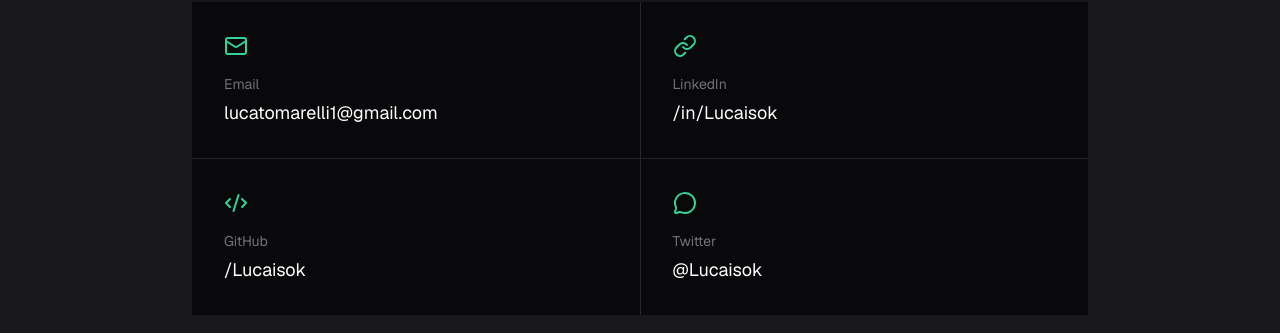
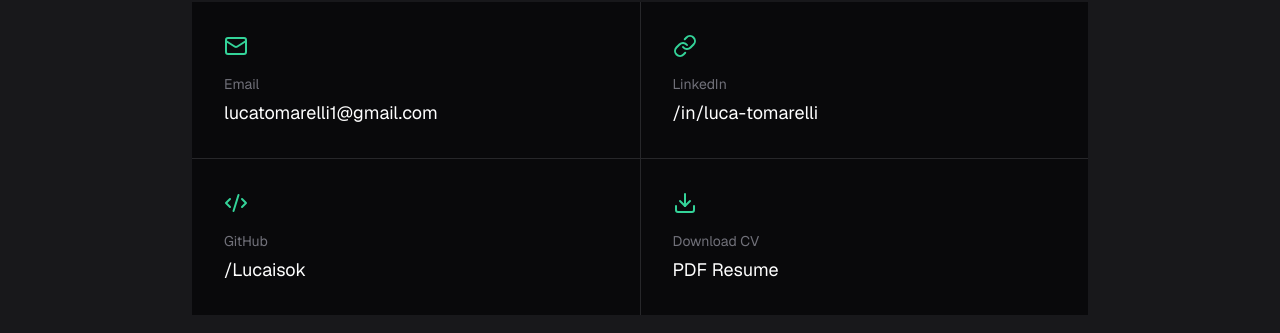
Before and after one commit to Lucaisok/portfolio, a Next.js app: page /contact in a window 1280 px wide. Shown: the part 415-748 px from the top of the page. Built offline with nearby package versions, Linux system fonts and the light colour scheme; no server answers.

Commit message:
download resume

```diff
--- a/src/components/Contact/ContactsSection/ContactsCard.tsx
+++ b/src/components/Contact/ContactsSection/ContactsCard.tsx
@@ -10,12 +10,14 @@
 
 export const ContactsCard = ({ contact, index }: ContactsCardProps) => {
     const Icon = contact.icon;
+    const isExternalLink = !contact.download && contact.href.startsWith('http');
 
     return <motion.a
         key={contact.label}
         href={contact.href}
-        target="_blank"
-        rel="noopener noreferrer"
+        target={isExternalLink ? '_blank' : undefined}
+        rel={isExternalLink ? 'noopener noreferrer' : undefined}
+        download={contact.download}
         initial={{ opacity: 0, y: 20 }}
         whileInView={{ opacity: 1, y: 0 }}
         viewport={{ once: true }}
--- a/src/lib/contacts.ts
+++ b/src/lib/contacts.ts
@@ -1,22 +1,23 @@
-import { Code2, Link, LucideIcon, Mail, MessageCircle } from "lucide-react";
+import { Code2, Download, Link, LucideIcon, Mail } from "lucide-react";
 
 export interface ContactElement {
     icon: LucideIcon;
     label: string;
     value: string;
     href: string;
+    download?: string;
 }
 
 export const contacts = {
     email: "lucatomarelli1@gmail.com",
     linkedin: "https://www.linkedin.com/in/luca-tomarelli-038024132/",
     github: "https://github.com/Lucaisok",
-    twitter: "https://twitter.com/Lucaisok"
+    cv: "/cv.pdf"
 };
 
 export const contactsElements: ContactElement[] = [
     { icon: Mail, label: 'Email', value: contacts.email, href: `mailto:${contacts.email}` },
-    { icon: Link, label: 'LinkedIn', value: '/in/Lucaisok', href: contacts.linkedin },
+    { icon: Link, label: 'LinkedIn', value: '/in/luca-tomarelli', href: contacts.linkedin },
     { icon: Code2, label: 'GitHub', value: '/Lucaisok', href: contacts.github },
-    { icon: MessageCircle, label: 'Twitter', value: '@Lucaisok', href: contacts.twitter }
+    { icon: Download, label: 'Download CV', value: 'PDF Resume', href: contacts.cv, download: 'luca-tomarelli-cv.pdf' }
 ];
```
Also changed, not shown: 1 other file (tests, documents, lock files or other folders).
